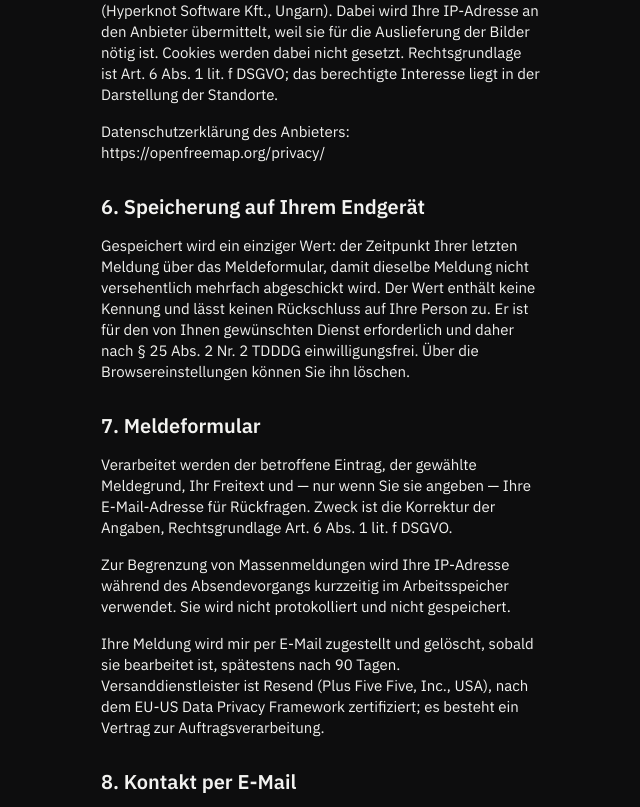
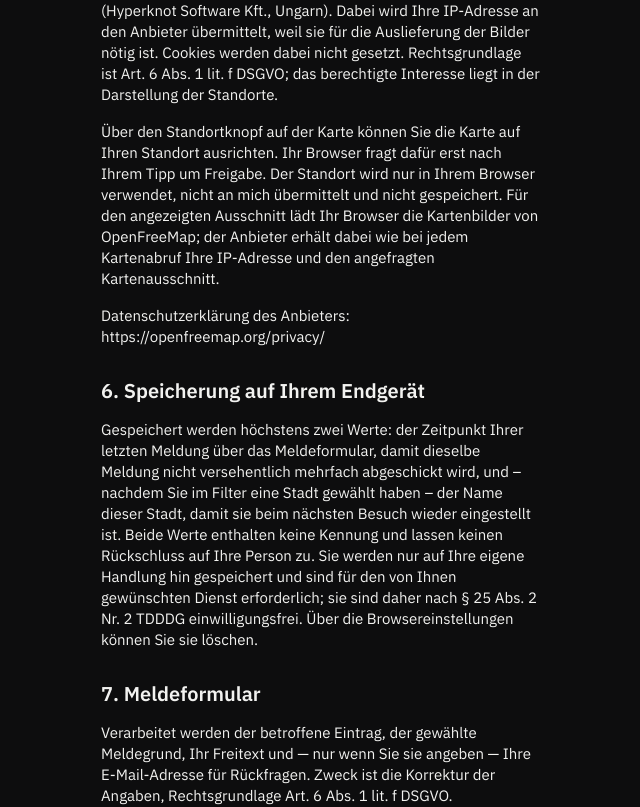
Before and after one commit to kaverne-app/Kaverne, a Next.js app: page /datenschutz in a window 1280 px wide. Shown: the part 1040-1847 px from the top of the page, without its empty margins (319-959 px from the left). Built offline with nearby package versions, Linux system fonts and the light colour scheme.

Commit message:
Datenschutzerklärung: Standortknopf, gemerkte Stadt (A-19)
Co-Authored-By: Claude Sonnet 5.5 <noreply@anthropic.com>
Claude-Session: https://claude.ai/code/session_01QL31M3Gqgr7aKzVDJyRkWN

```diff
--- a/app/datenschutz/page.tsx
+++ b/app/datenschutz/page.tsx
@@ -58,18 +58,30 @@ export default function DatenschutzPage() {
         Standorte.
       </p>
       <p>
+        Über den Standortknopf auf der Karte können Sie die Karte auf Ihren
+        Standort ausrichten. Ihr Browser fragt dafür erst nach Ihrem Tipp um
+        Freigabe. Der Standort wird nur in Ihrem Browser verwendet, nicht an
+        mich übermittelt und nicht gespeichert. Für den angezeigten Ausschnitt
+        lädt Ihr Browser die Kartenbilder von OpenFreeMap; der Anbieter erhält
+        dabei wie bei jedem Kartenabruf Ihre IP-Adresse und den angefragten
+        Kartenausschnitt.
+      </p>
+      <p>
         Datenschutzerklärung des Anbieters: https://openfreemap.org/privacy/
       </p>
 
       <h2>6. Speicherung auf Ihrem Endgerät</h2>
       <p>
-        Gespeichert wird ein einziger Wert: der Zeitpunkt Ihrer letzten
+        Gespeichert werden höchstens zwei Werte: der Zeitpunkt Ihrer letzten
         Meldung über das Meldeformular, damit dieselbe Meldung nicht
-        versehentlich mehrfach abgeschickt wird. Der Wert enthält keine
-        Kennung und lässt keinen Rückschluss auf Ihre Person zu. Er ist für
-        den von Ihnen gewünschten Dienst erforderlich und daher nach § 25
-        Abs. 2 Nr. 2 TDDDG einwilligungsfrei. Über die Browsereinstellungen
-        können Sie ihn löschen.
+        versehentlich mehrfach abgeschickt wird, und – nachdem Sie im Filter
+        eine Stadt gewählt haben – der Name dieser Stadt, damit sie beim
+        nächsten Besuch wieder eingestellt ist. Beide Werte enthalten keine
+        Kennung und lassen keinen Rückschluss auf Ihre Person zu. Sie werden
+        nur auf Ihre eigene Handlung hin gespeichert und sind für den von
+        Ihnen gewünschten Dienst erforderlich; sie sind daher nach § 25 Abs. 2
+        Nr. 2 TDDDG einwilligungsfrei. Über die Browsereinstellungen können
+        Sie sie löschen.
       </p>
 
       <h2>7. Meldeformular</h2>
@@ -116,7 +128,7 @@ export default function DatenschutzPage() {
       </p>
 
       <h2>10. Stand</h2>
-      <p>15.09.2026</p>
+      <p>01.10.2026</p>
     </main>
   );
 }
```
Also changed, not shown: 2 other files (tests, documents, lock files or other folders).
